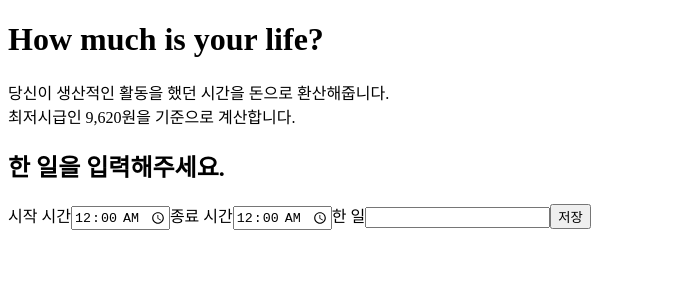
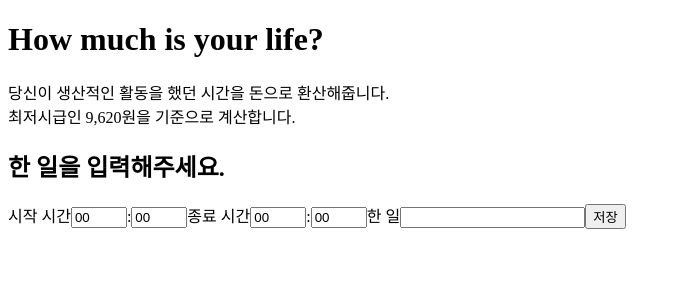
Before and after one commit to YeonsuBaek/how-much-is-your-life, a React (Create React App) app: page / in a window 1280 px wide. Shown: the top 300 px of the page, without its empty margins (0-681 px from the left). Built offline with nearby package versions, Linux system fonts and the light colour scheme.

Commit message:
fix: 10분 단위로 시간을 받을 수 있도록 input 타입 변경

```diff
--- a/src/App.js
+++ b/src/App.js
@@ -7,9 +7,9 @@ import Header from './components/Header';
 const App = () => {
   const [finishedItems, setFinishedItems] = useState([]);
 
-  const getTime = (start, end) => {
-    let hours = Number(end.slice(0, 2)) - Number(start.slice(0, 2));
-    let minutes = Number(end.slice(3)) - Number(start.slice(3));
+  const getTime = (startH, startM, endH, endM) => {
+    let hours = Number(endH) - Number(startH);
+    let minutes = Number(endM) - Number(startM);
 
     if (minutes >= 60) {
       hours += Number(minutes / 60);
@@ -30,7 +30,12 @@ const App = () => {
   const putItem = (item) => {
     setFinishedItems((prevItems) => {
       const currentItem = item;
-      currentItem['time'] = getTime(item.start, item.end);
+      currentItem['time'] = getTime(
+        item.startHours,
+        item.startMinutes,
+        item.endHours,
+        item.endMinutes
+      );
       currentItem['money'] = getMoney(currentItem.time);
       return [currentItem, ...prevItems];
     });
--- a/src/components/FinishedForm.js
+++ b/src/components/FinishedForm.js
@@ -1,16 +1,24 @@
 import React, { useState, useEffect } from 'react';
 
 const FinishedForm = ({ getItem }) => {
-  const [startTime, setStartTime] = useState('00:00');
-  const [endTime, setEndTime] = useState('00:00');
+  const [startHours, setStartHours] = useState('00');
+  const [startMinutes, setStartMinutes] = useState('00');
+  const [endHours, setEndHours] = useState('00');
+  const [endMinutes, setEndMinutes] = useState('00');
   const [finished, setFinished] = useState('');
 
-  const handleStartTimeChange = (e) => {
-    setStartTime(e.target.value);
+  const handleStartHoursChange = (e) => {
+    setStartHours(e.target.value);
+  };
+  const handleStartMinutesChange = (e) => {
+    setStartMinutes(e.target.value);
   };
 
-  const handleEndTimeChange = (e) => {
-    setEndTime(e.target.value);
+  const handleEndHoursChange = (e) => {
+    setEndHours(e.target.value);
+  };
+  const handleEndMinutesChange = (e) => {
+    setEndMinutes(e.target.value);
   };
 
   const handleFinishedChange = (e) => {
@@ -20,38 +28,61 @@ const FinishedForm = ({ getItem }) => {
   const handleFormSubmit = (e) => {
     e.preventDefault();
     getItem({
-      start: startTime,
-      end: endTime,
+      startHours: startHours,
+      startMinutes: startMinutes,
+      endHours: endHours,
+      endMinutes: endMinutes,
       finished: finished,
     });
   };
 
   useEffect(() => {
-    setEndTime(startTime);
-  }, [startTime]);
+    setEndHours(startHours);
+    setEndMinutes(startMinutes);
+  }, [startHours, startMinutes]);
 
   return (
     <div>
       <h2>한 일을 입력해주세요.</h2>
       <form onSubmit={handleFormSubmit}>
-        <label htmlFor='start'>시작 시간</label>
+        <label>시작 시간</label>
         <input
-          name='start'
-          type='time'
-          min='00:00'
-          max='24:00'
-          value={startTime}
-          onChange={handleStartTimeChange}
+          type='number'
+          min='00'
+          max='23'
+          step='1'
+          value={startHours}
+          onChange={handleStartHoursChange}
           required
         />
-        <label htmlFor='end'>종료 시간</label>
+        <span>:</span>
         <input
-          name='end'
-          type='time'
-          min={startTime}
-          max='24:00'
-          value={endTime}
-          onChange={handleEndTimeChange}
+          type='number'
+          min='00'
+          max='50'
+          step='10'
+          value={startMinutes}
+          onChange={handleStartMinutesChange}
+          required
+        />
+        <label>종료 시간</label>
+        <input
+          type='number'
+          min={startHours}
+          max='23'
+          step='1'
+          value={endHours}
+          onChange={handleEndHoursChange}
+          required
+        />
+        <span>:</span>
+        <input
+          type='number'
+          min={startMinutes}
+          max='50'
+          step='10'
+          value={endMinutes}
+          onChange={handleEndMinutesChange}
           required
         />
         <label htmlFor='todo'>한 일</label>
--- a/src/components/FinishedItems.js
+++ b/src/components/FinishedItems.js
@@ -5,10 +5,11 @@ const FinishedItems = ({ items }) => {
     <div>
       {items.map((item) => {
         return (
-          <li key={item.start}>
+          <li key={item.startHours}>
             <h3>{item.finished}</h3>
             <span>
-              {item.start} - {item.end}
+              {item.startHours}:{item.startMinutes} - {item.endHours}:
+              {item.endMinutes}
             </span>
             <strong>{item.money.toLocaleString()}원</strong>
           </li>
```
